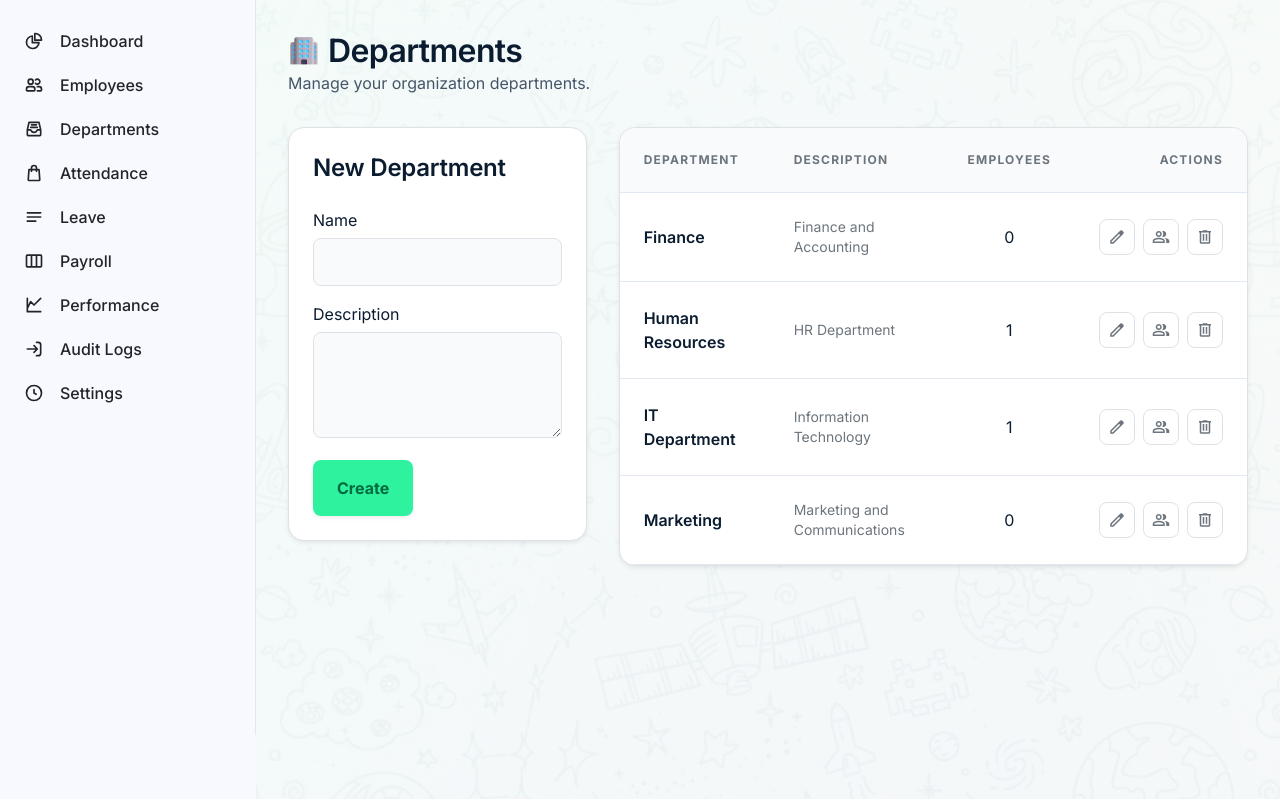
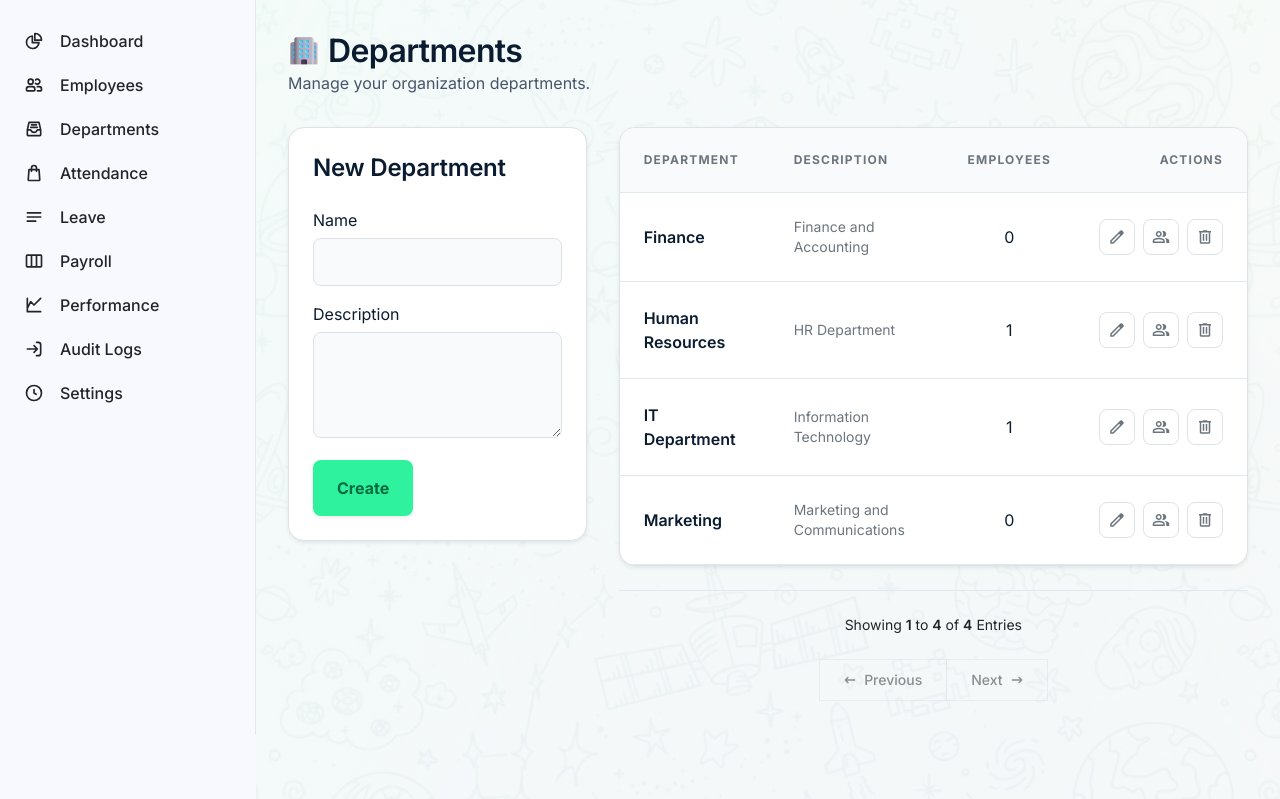
Before and after one commit to JSON26F-DV/HRMS-Core, a PHP site: page /hrms/admin/departments in a window 1280 px wide. Shown: the part 65-864 px from the top of the page. Run offline with PHP 8.4, Linux system fonts and the light colour scheme; a user stored in the database is signed in; data comes from the database, SQL or seed files in the repository; some libraries are stand-ins or nearby versions.

Commit message:
feat: update pagination to always show (disabled when single page)
- Remove early return in render functions - always show pagination
- Add border-top styling for better visual separation
- Add pagination to departments page with compact variant

```diff
--- a/includes/pagination.php
+++ b/includes/pagination.php
@@ -52,29 +52,24 @@ function getPageNumbers(array $pagination): array {
     $pages = [];
 
     if ($total <= 7) {
-        // Show all pages if 7 or fewer
         for ($i = 1; $i <= $total; $i++) {
             $pages[] = $i;
         }
     } else {
-        // Always show first page
         $pages[] = 1;
 
         if ($current <= 4) {
-            // Near the start
             for ($i = 2; $i <= 5; $i++) {
                 $pages[] = $i;
             }
             $pages[] = '...';
             $pages[] = $total;
         } elseif ($current >= $total - 3) {
-            // Near the end
             $pages[] = '...';
             for ($i = $total - 4; $i <= $total; $i++) {
                 $pages[] = $i;
             }
         } else {
-            // In the middle
             $pages[] = '...';
             for ($i = $current - 1; $i <= $current + 1; $i++) {
                 $pages[] = $i;
@@ -88,13 +83,9 @@ function getPageNumbers(array $pagination): array {
 }
 
 /**
- * Render full pagination with page numbers (for large tables)
+ * Render full pagination with page numbers (always shows, disabled if single page)
  */
 function renderPagination(array $pagination): string {
-    if ($pagination['total_pages'] <= 1) {
-        return '';
-    }
-
     $pages = getPageNumbers($pagination);
     $html = '<nav aria-label="Page navigation example" class="mt-6">
         <ul class="flex -space-x-px text-sm">
@@ -132,17 +123,13 @@ function renderPagination(array $pagination): string {
 }
 
 /**
- * Render compact pagination with only Previous/Next buttons (for small tables)
+ * Render compact pagination with only Previous/Next buttons (always shows, disabled if single page)
  */
 function renderPaginationCompact(array $pagination): string {
-    if ($pagination['total_pages'] <= 1) {
-        return '';
-    }
-
     $start = $pagination['offset'] + 1;
     $end = min($pagination['offset'] + $pagination['per_page'], $pagination['total_items']);
 
-    return '<div class="flex flex-col items-center">
+    return '<div class="flex flex-col items-center mt-6 pt-4 border-t border-border-subtle">
     <span class="text-sm text-body">
         Showing <span class="font-semibold text-heading">' . $start . '</span> to <span class="font-semibold text-heading">' . $end . '</span> of <span class="font-semibold text-heading">' . number_format($pagination['total_items']) . '</span> Entries
     </span>
@@ -162,18 +149,14 @@ function renderPaginationCompact(array $pagination): string {
 }
 
 /**
- * Render full pagination with entries info (large variant)
+ * Render full pagination with entries info (always shows, disabled if single page)
  */
 function renderPaginationWithInfo(array $pagination): string {
-    if ($pagination['total_pages'] <= 1) {
-        return '';
-    }
-
     $start = $pagination['offset'] + 1;
     $end = min($pagination['offset'] + $pagination['per_page'], $pagination['total_items']);
 
     $pages = getPageNumbers($pagination);
-    $html = '<div class="flex flex-col sm:flex-row sm:items-center sm:justify-between gap-4 mt-6">
+    $html = '<div class="flex flex-col sm:flex-row sm:items-center sm:justify-between gap-4 mt-6 pt-4 border-t border-border-subtle">
         <span class="text-sm text-body">
             Showing <span class="font-semibold text-heading">' . $start . '</span> to <span class="font-semibold text-heading">' . $end . '</span> of <span class="font-semibold text-heading">' . number_format($pagination['total_items']) . '</span> Entries
         </span>
--- a/pages/admin/departments.php
+++ b/pages/admin/departments.php
@@ -4,10 +4,20 @@ requireAdmin();
 $pageTitle = 'Departments | HRMS Core';
 $currentPage = 'departments';
 require_once __DIR__ . '/../../includes/header.php';
+require_once __DIR__ . '/../../includes/pagination.php';
 
 $msg = $error = '';
 $editDept = null;
 $manageDept = null;
+
+$perPage = 10;
+$currentPageNum = max(1, (int)($_GET['page'] ?? 1));
+$offset = ($currentPageNum - 1) * $perPage;
+
+$totalCount = $pdo->query("SELECT COUNT(*) FROM departments")->fetchColumn();
+
+$pagination = paginate($currentPageNum, $totalCount, $perPage, $_SERVER['REQUEST_URI'], 'page');
+$pagination['base_url'] = preg_replace('/[?&]page=\d+/', '', $pagination['base_url']);
 
 // Handle POST
 if ($_SERVER['REQUEST_METHOD'] === 'POST') {
@@ -79,7 +89,11 @@ if (isset($_GET['manage'])) {
     $manageDept = $stmt->fetch();
 }
 
-$departments = $pdo->query("SELECT d.*, COUNT(e.id) as employee_count FROM departments d LEFT JOIN employees e ON e.department_id = d.id GROUP BY d.id ORDER BY d.name")->fetchAll();
+$stmt = $pdo->prepare("SELECT d.*, COUNT(e.id) as employee_count FROM departments d LEFT JOIN employees e ON e.department_id = d.id GROUP BY d.id ORDER BY d.name LIMIT :limit OFFSET :offset");
+$stmt->bindValue('limit', $perPage, PDO::PARAM_INT);
+$stmt->bindValue('offset', $offset, PDO::PARAM_INT);
+$stmt->execute();
+$departments = $stmt->fetchAll();
 ?>
 <div class="max-w-7xl mx-auto space-y-8">
     <div class="flex justify-between items-end">
@@ -247,6 +261,7 @@ $departments = $pdo->query("SELECT d.*, COUNT(e.id) as employee_count FROM depar
                     </tbody>
                 </table>
             </div>
+            <?= renderPaginationCompact($pagination) ?>
         </div>
     </div>
     <?php endif; ?>
```
